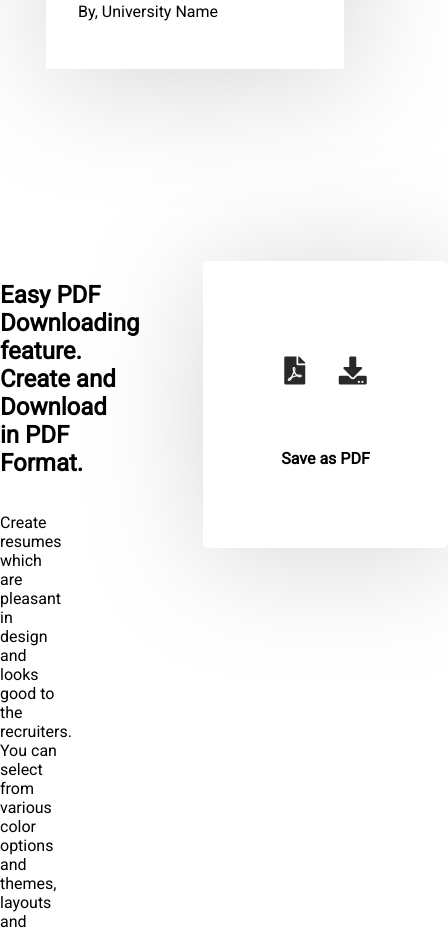
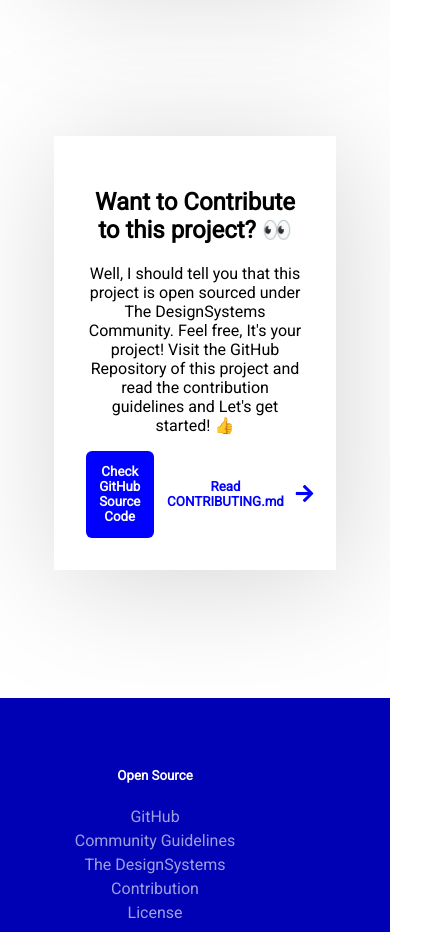
Before and after one commit to yashsehgal/getresume.io, a React (Create React App) app: page / in a window 390 px wide. Shown: the part 1060-1992 px from the top of the page, 448 px wide, since content can reach past the window. Built offline with nearby package versions, Linux system fonts and the light colour scheme.

Commit message:
responsive css added

```diff
--- a/src/App.js
+++ b/src/App.js
@@ -45,8 +45,8 @@
               Create resumes which are pleasant in design and looks good to the recruiters.
               You can select from various color options and themes, layouts and download for
               free. You just need to log in first.
-            </p><br /><br /><br /><br /><br />
-            <button className="dark">Create your first Resume <i className="fas fa-arrow-right" id="arrow-in-button"></i></button>
+            </p><br /><br /><br /><br /><br /><br />
+            <button className="dark" id="demo-button">Create your first Resume <i className="fas fa-arrow-right" id="arrow-in-button"></i></button>
           </div>
           <div id="inner-feature-section">
             <div className="demo-card">
--- a/src/css/footer.css
+++ b/src/css/footer.css
@@ -39,4 +39,15 @@
 #footer-option-list {
   margin-right: 5em;
 }
+
+@media screen and (max-width: 1000px) {
+  .Footer-upper-section {
+    display: block;
+    margin-left: auto;
+    margin-right: auto;
+  }
+  #footer-option-list {
+    text-align: center;
+  }
+}
 /*# sourceMappingURL=footer.css.map */
--- a/src/css/footer.scss
+++ b/src/css/footer.scss
@@ -36,3 +36,14 @@
 #footer-option-list {
   margin-right: 5em;
 }
+
+@media screen and (max-width: 1000px) {
+  .Footer-upper-section {
+    display: block;
+    margin-left: auto;
+    margin-right: auto;
+  }
+  #footer-option-list {
+    text-align: center;
+  }
+}
--- a/src/css/index.css
+++ b/src/css/index.css
@@ -50,14 +50,14 @@
 }
 
 .demo-card {
-  padding-top: 6em;
-  padding-bottom: 4em;
-  padding-right: 4em;
-  padding-left: 4em;
   text-align: center;
   border: none;
+  padding: 4em;
   border-radius: 6px;
+  text-align: center;
   box-shadow: 3px 9px 120px rgba(128, 128, 128, 0.329);
+  overflow: hidden;
+  box-sizing: border-box;
 }
 
 #demo-card-title {
@@ -76,3 +76,23 @@
   width: 56%;
   margin-top: 10em;
 }
+
+@media screen and (max-width: 1300px) {
+  #features-section {
+    display: none;
+    padding: 0;
+    width: 40%;
+  }
+  .notification {
+    margin-left: auto;
+    margin-right: auto;
+    text-align: center;
+  }
+  h1 {
+    font-size: 42px;
+  }
+  .notification button {
+    margin-left: auto;
+    margin-right: auto;
+  }
+}
```
Also changed, not shown: 1 other file (tests, documents, lock files or other folders).
